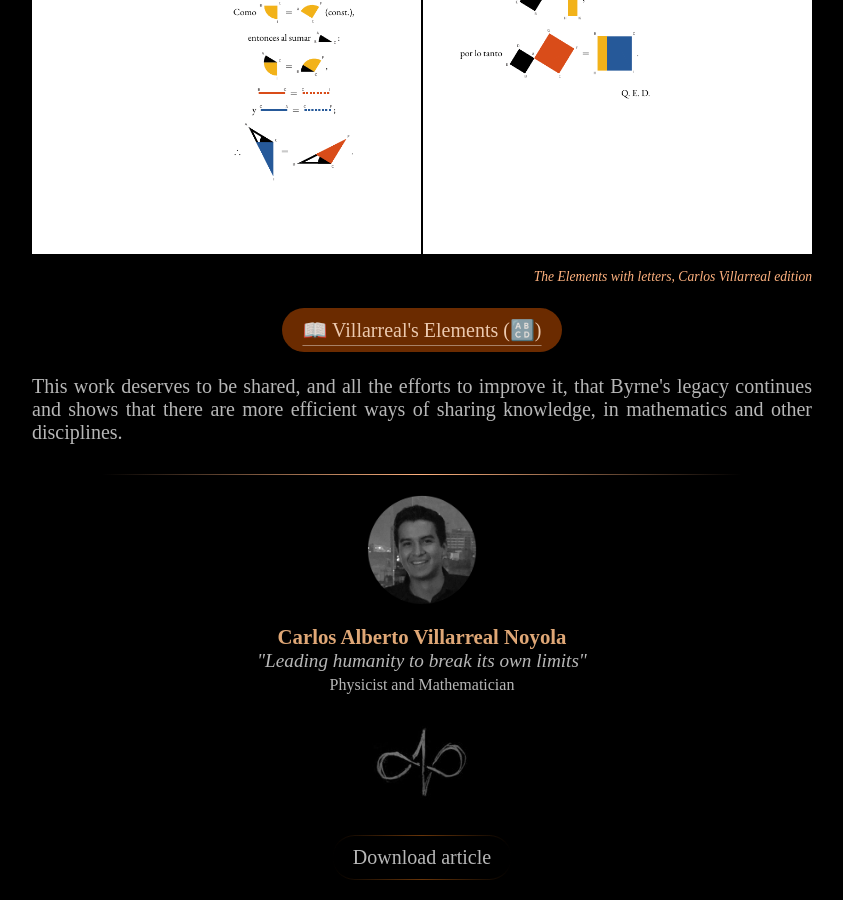
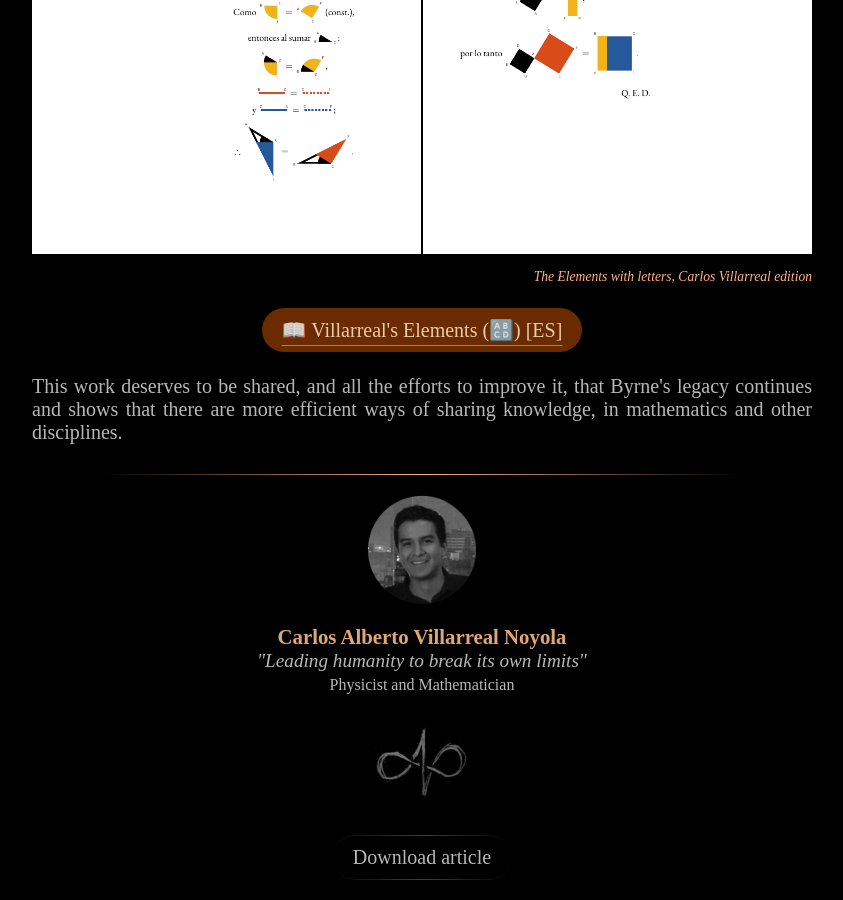
Before and after one commit to ElCaballerodelaTierra/Abstractions, a Jekyll site: the page built from _pages/euclides.md, in a window 1280 px wide and 900 px high, scrolled down 5726 px. Shown: the whole window, without its empty margins (218-1061 px from the left). Built offline with Jekyll 4.4.1, drawn with Linux system fonts in a browser that asks for light colours; some web fonts are replaced.

Commit message:
Mas cambios menores al formato de botones.

```diff
--- a/_pages/euclides.md
+++ b/_pages/euclides.md
@@ -201,7 +201,7 @@
 
     <br>
 
-    <button><a href="/assets/euclides/Los Elementos - Euclides, ed. Byrne [ES] + Letras.pdf" target="_blank" rel="noopener">📖 Villarreal's Elements (🔠)</a></button><br>
+    <button><a href="/assets/euclides/Los Elementos - Euclides, ed. Byrne [ES] + Letras.pdf" target="_blank" rel="noopener">📖 Villarreal's Elements (🔠) [ES]</a></button><br>
 
     </section>
 
```
